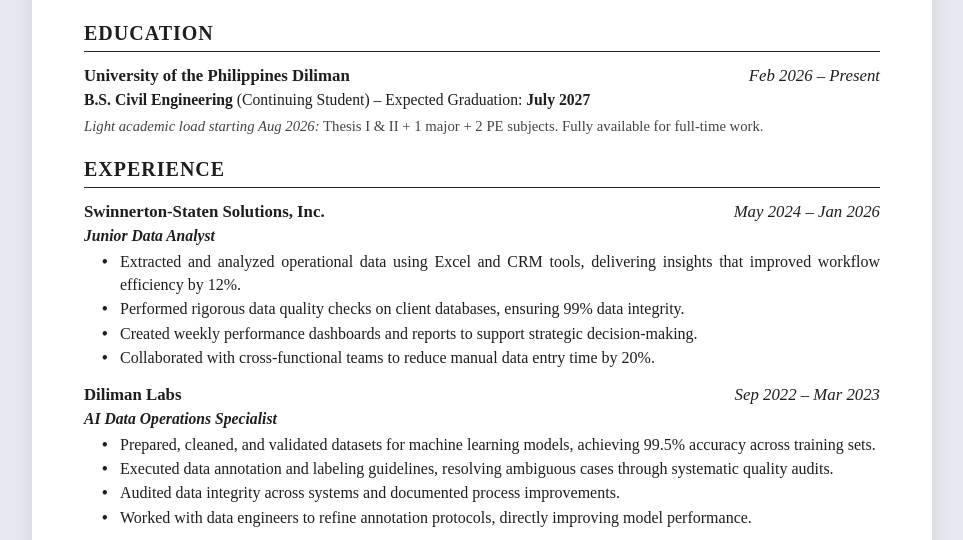
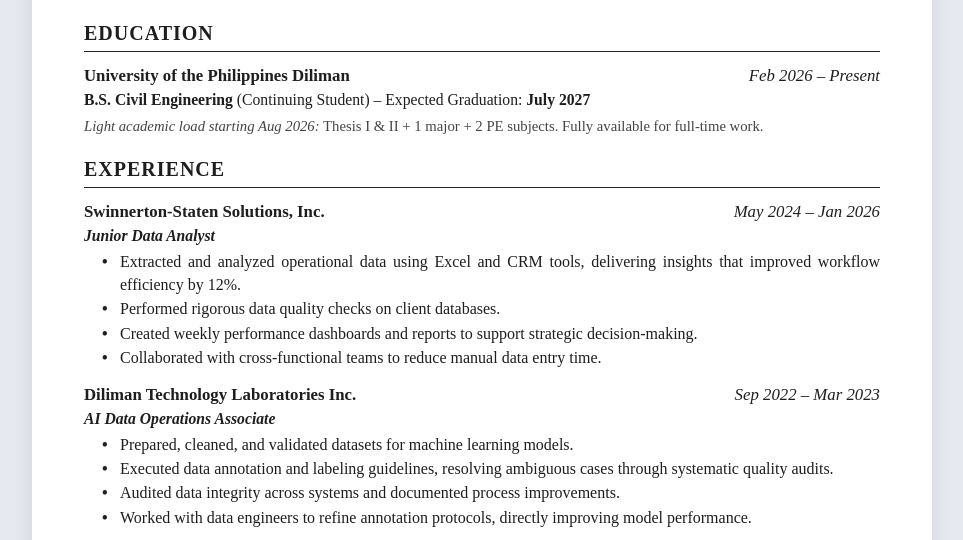
Before and after one commit to kerwinarlan/personal_website, a plain HTML site: page resume.html in a window 1280 px wide. Shown: the part 224-764 px from the top of the page, without its empty margins (158-1121 px from the left). Drawn offline with Linux system fonts and the light colour scheme.

Commit message:
Update resume.html

```diff
--- a/resume.html
+++ b/resume.html
@@ -234,20 +234,20 @@
       <div class="job-title">Junior Data Analyst</div>
       <ul class="job-details">
         <li>Extracted and analyzed operational data using Excel and CRM tools, delivering insights that improved workflow efficiency by 12%.</li>
-        <li>Performed rigorous data quality checks on client databases, ensuring 99% data integrity.</li>
+        <li>Performed rigorous data quality checks on client databases.</li>
         <li>Created weekly performance dashboards and reports to support strategic decision-making.</li>
-        <li>Collaborated with cross-functional teams to reduce manual data entry time by 20%.</li>
+        <li>Collaborated with cross-functional teams to reduce manual data entry time.</li>
       </ul>
     </div>
 
     <div class="job">
       <div class="job-header">
-        <span><strong>Diliman Labs</strong></span>
+        <span><strong>Diliman Technology Laboratories Inc.</strong></span>
         <span class="date">Sep 2022 – Mar 2023</span>
       </div>
-      <div class="job-title">AI Data Operations Specialist</div>
+      <div class="job-title">AI Data Operations Associate</div>
       <ul class="job-details">
-        <li>Prepared, cleaned, and validated datasets for machine learning models, achieving 99.5% accuracy across training sets.</li>
+        <li>Prepared, cleaned, and validated datasets for machine learning models.</li>
         <li>Executed data annotation and labeling guidelines, resolving ambiguous cases through systematic quality audits.</li>
         <li>Audited data integrity across systems and documented process improvements.</li>
         <li>Worked with data engineers to refine annotation protocols, directly improving model performance.</li>
```
